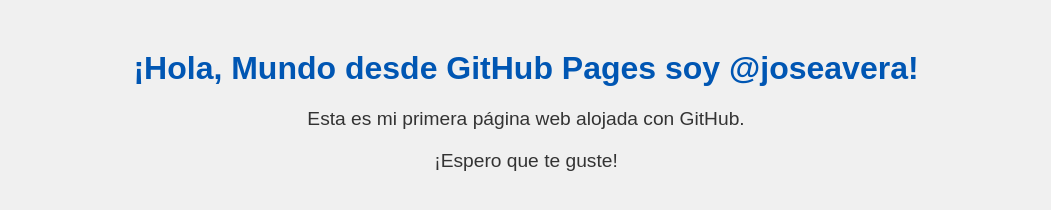
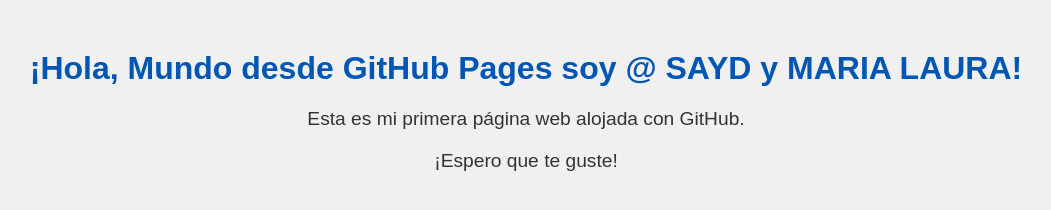
Before and after one commit to marialaura2830/pagina-web, a plain HTML site: page index.html in a window 1280 px wide. Shown: the whole page, without its empty margins (114-1165 px from the left). Drawn offline with Linux system fonts and the light colour scheme.

Commit message:
Update index.html

```diff
--- a/index.html
+++ b/index.html
@@ -21,7 +21,7 @@
     </style>
 </head>
 <body>
-    <h1>¡Hola, Mundo desde GitHub Pages soy @joseavera!</h1>
+    <h1>¡Hola, Mundo desde GitHub Pages soy @ SAYD y MARIA LAURA!</h1>
     <p>Esta es mi primera página web alojada con GitHub.</p>
     <p>¡Espero que te guste!</p>
 </body>
```
